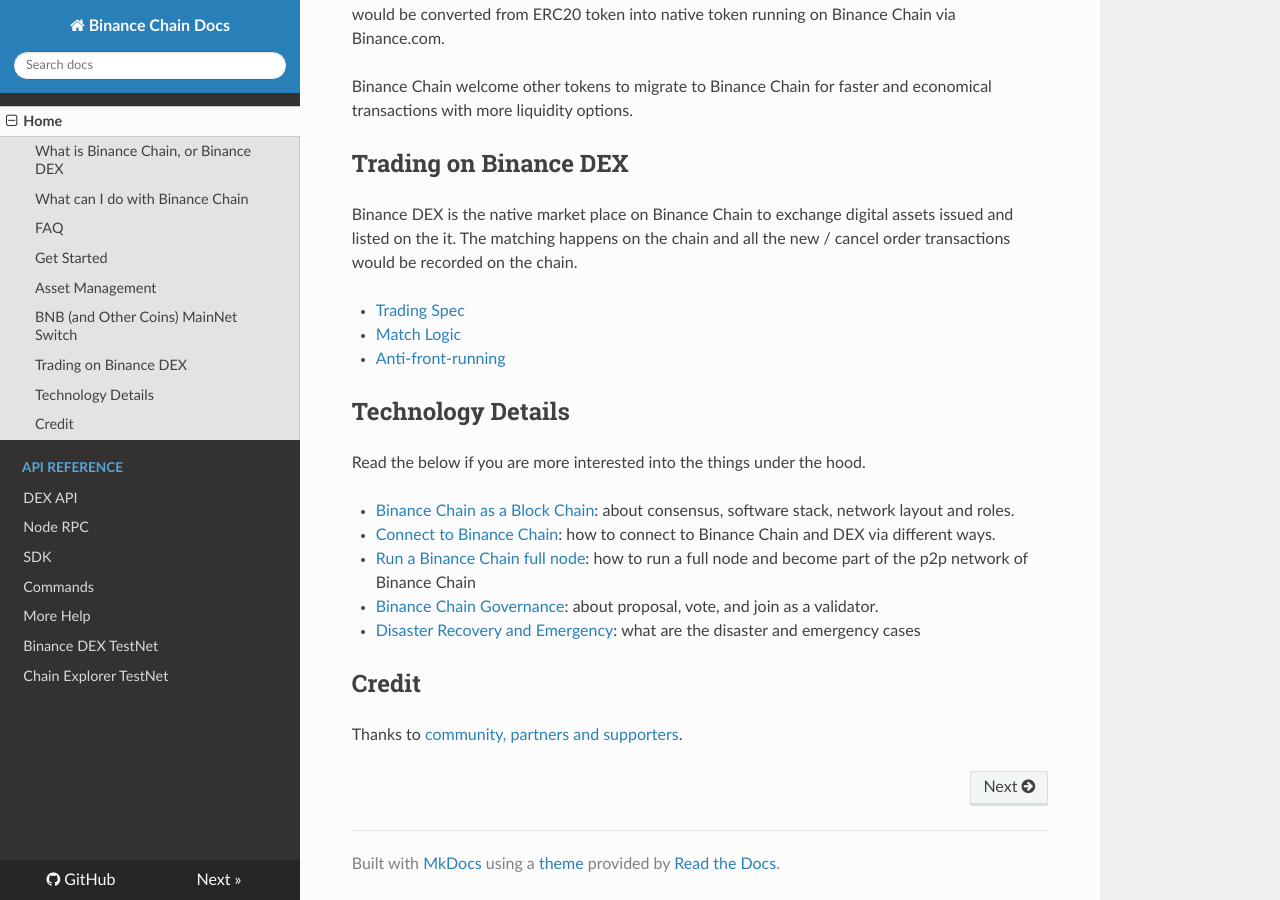
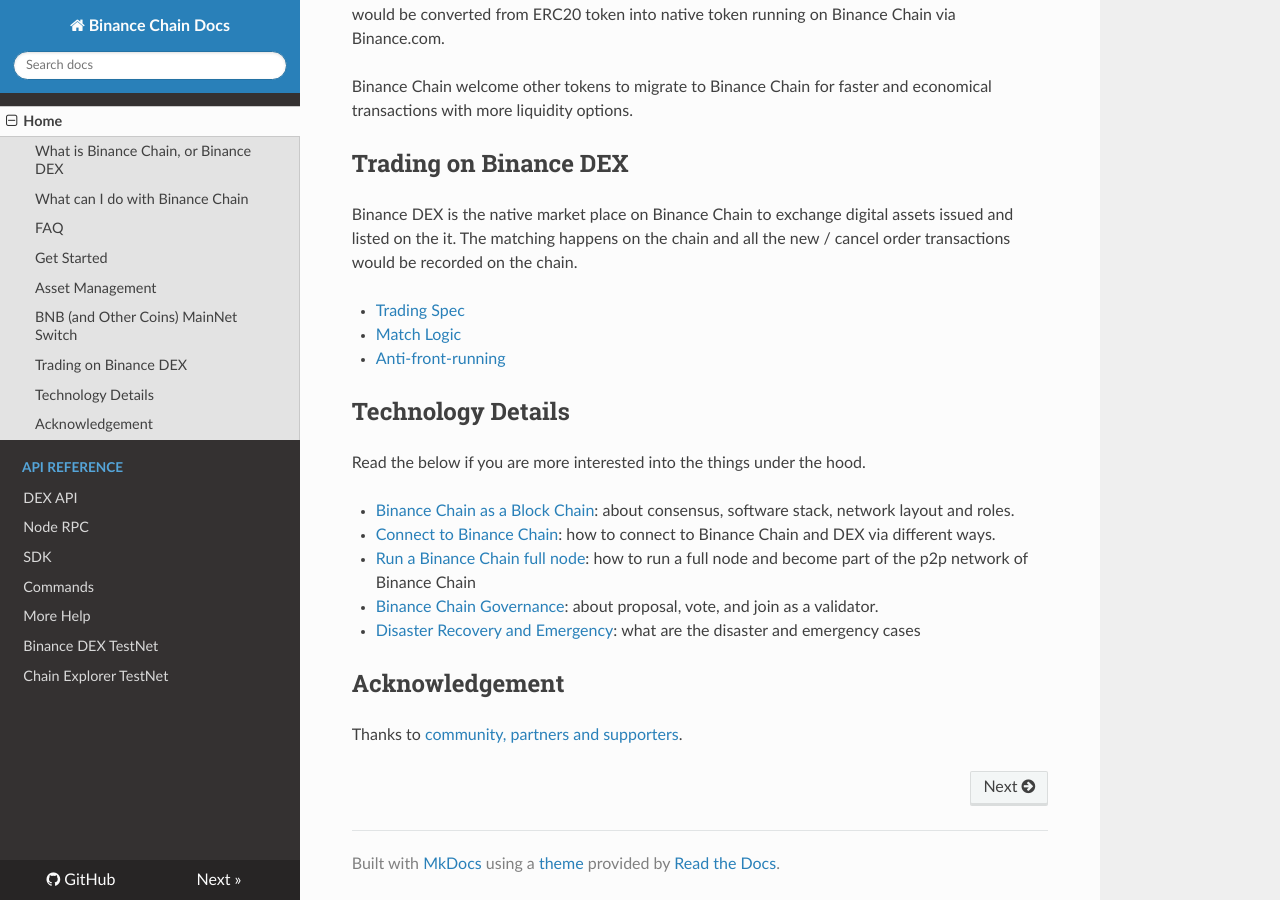
Before and after one commit to yash-sharma1/docs-site, an MkDocs documentation site: the page built from docs/index.md, in a window 1280 px wide and 900 px high, scrolled down 1525 px. Built offline with MkDocs 1.6.1, drawn with Linux system fonts in a browser that asks for light colours; nearby versions of some CDN libraries.

Commit message:
change credit to acknowledge

```diff
--- a/docs/index.md
+++ b/docs/index.md
@@ -83,5 +83,5 @@
 
 - [Disaster Recovery and Emergency](recovery.md): what are the disaster and emergency cases
 
-## Credit
-Thanks to [community, partners and supporters](credits.md).
+## Acknowledgement
+Thanks to [community, partners and supporters](acknowledgement.md).
```
Also changed, not shown: docs/acknowledgement.md (renamed from docs/credits.md).
